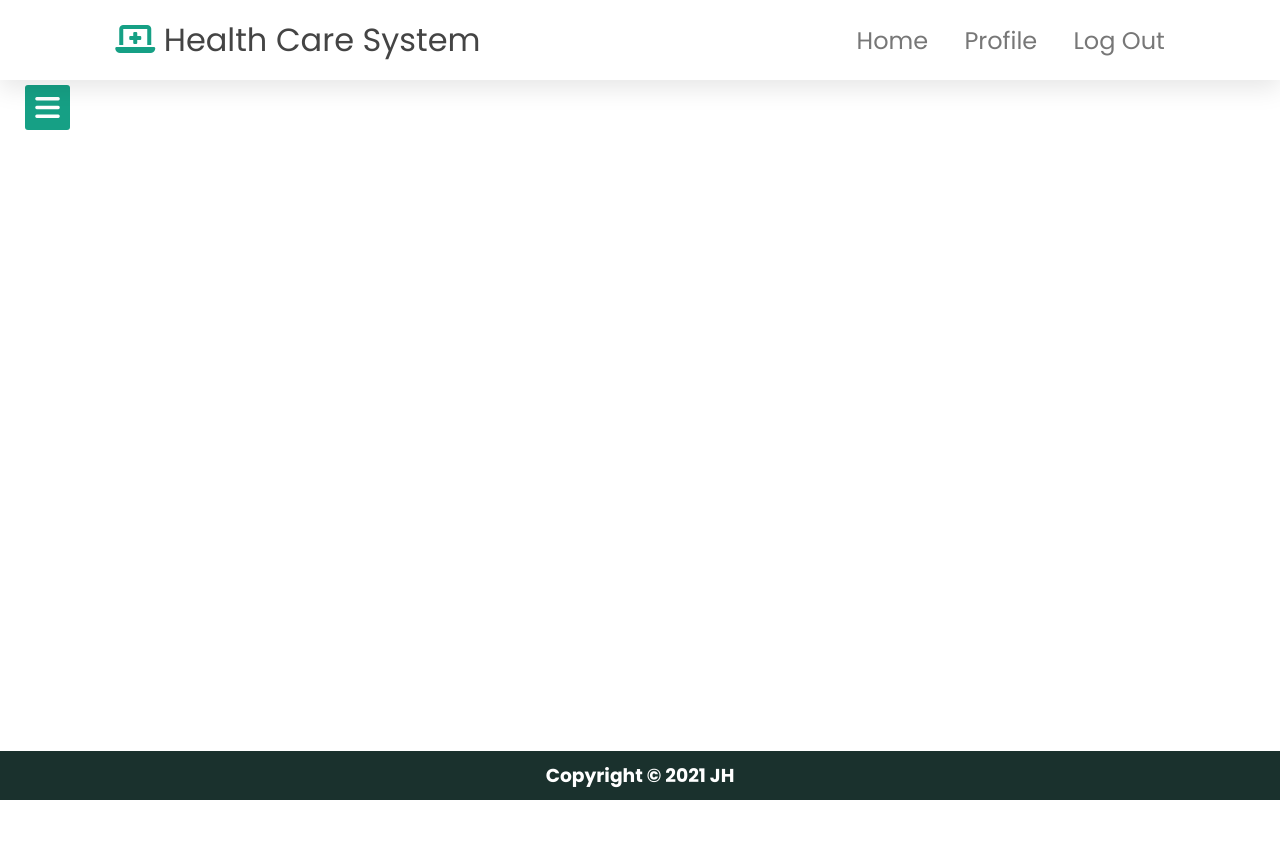
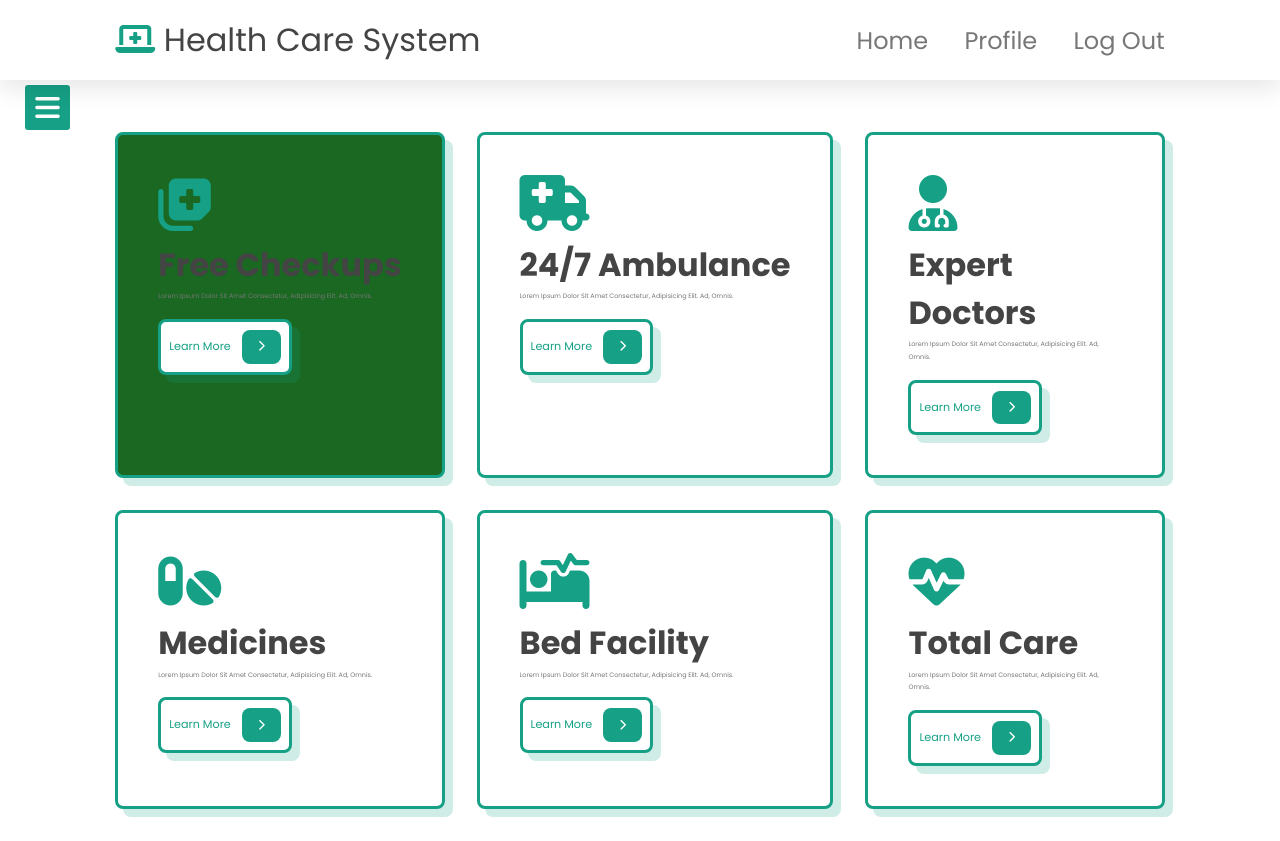
Before and after one commit to mdjawadulhasan/Health-Application, a PHP site: page /phawa/Patient/PatientHome.php in a window 1280 px wide. Before the commit the page ends 800 px from the top, so only its background shows below. Run offline with PHP 8.4, Linux system fonts and the light colour scheme; the visitor is signed in with stand-in values (Sample User, id 1); some libraries are stand-ins or nearby versions.

Commit message:
Home design ongoing

```diff
--- a/PHP/Patient/PatientHome.php
+++ b/PHP/Patient/PatientHome.php
@@ -4,9 +4,69 @@ if (!isset($_SESSION["user_name"])) {
     header("refresh: 0; url=Patsignin.php");
     exit();
 }
- $title = 'Home';
+$title = 'Home';
 require_once './includes/header.php';
 require_once './includes/sidebar.php';
-require_once './includes/footer.php';
+
 
 ?>
+
+
+<!DOCTYPE html>
+<html lang="en">
+<head>
+    <meta charset="UTF-8">
+    <meta http-equiv="X-UA-Compatible" content="IE=edge">
+    <meta name="viewport" content="width=device-width, initial-scale=1.0">
+    <link rel="stylesheet" href="./css/Homestyle.css">
+</head>
+<body>
+<section class="services" id="services">
+
+<div class="box-container">
+
+    <div class="box b1">
+        <i class="fas fa-notes-medical"></i>
+        <h3>free checkups</h3>
+        <p>Lorem ipsum dolor sit amet consectetur, adipisicing elit. Ad, omnis.</p>
+        <a href="#" class="btngo"> learn more <span class="fas fa-chevron-right"></span> </a>
+    </div>
+
+    <div class="box b2">
+        <i class="fas fa-ambulance"></i>
+        <h3>24/7 ambulance</h3>
+        <p>Lorem ipsum dolor sit amet consectetur, adipisicing elit. Ad, omnis.</p>
+        <a href="#" class="btngo"> learn more <span class="fas fa-chevron-right"></span> </a>
+    </div>
+
+    <div class="box">
+        <i class="fas fa-user-md"></i>
+        <h3>expert doctors</h3>
+        <p>Lorem ipsum dolor sit amet consectetur, adipisicing elit. Ad, omnis.</p>
+        <a href="#" class="btngo"> learn more <span class="fas fa-chevron-right"></span> </a>
+    </div>
+
+    <div class="box">
+        <i class="fas fa-pills"></i>
+        <h3>medicines</h3>
+        <p>Lorem ipsum dolor sit amet consectetur, adipisicing elit. Ad, omnis.</p>
+        <a href="#" class="btngo"> learn more <span class="fas fa-chevron-right"></span> </a>
+    </div>
+
+    <div class="box">
+        <i class="fas fa-procedures"></i>
+        <h3>bed facility</h3>
+        <p>Lorem ipsum dolor sit amet consectetur, adipisicing elit. Ad, omnis.</p>
+        <a href="#" class="btngo"> learn more <span class="fas fa-chevron-right"></span> </a>
+    </div>
+
+    <div class="box">
+        <i class="fas fa-heartbeat"></i>
+        <h3>total care</h3>
+        <p>Lorem ipsum dolor sit amet consectetur, adipisicing elit. Ad, omnis.</p>
+        <a href="#" class="btngo"> learn more <span class="fas fa-chevron-right"></span> </a>
+    </div>
+
+</div>
+</section>
+</body>
--- /dev/null
+++ b/PHP/Patient/css/Homestyle.css
@@ -0,0 +1,87 @@
+@import url('https://fonts.googleapis.com/css2?family=Poppins:wght@100;200;300;400;500;600;700&display=swap');
+:root {
+    --green: #16a085;
+    --black: #444;
+    --light-color: #777;
+    --box-shadow: .5rem .5rem 0 rgba(22, 160, 133, .2);
+    --text-shadow: .4rem .4rem 0 rgba(0, 0, 0, .2);
+    --border: .2rem solid var(--green);
+}
+
+.services {
+    padding: 2rem 9%;
+}
+
+.btngo {
+    display: inline-block;
+    margin-top: 1rem;
+    padding: .5rem;
+    padding-left: .5rem;
+    border: var(--border);
+    border-radius: .5rem;
+    box-shadow: var(--box-shadow);
+    color: var(--green);
+    cursor: pointer;
+    font-size: .7rem;
+    background: #fff;
+}
+
+.btngo span {
+    padding: .7rem 1rem;
+    border-radius: .5rem;
+    background: var(--green);
+    color: #fff;
+    margin-left: .5rem;
+}
+
+.btngo:hover {
+    background: var(--green);
+    color: #fff;
+}
+
+.btngo:hover span {
+    color: var(--green);
+    background: #fff;
+    margin-left: 1rem;
+}
+
+.services .box-container {
+    display: grid;
+    grid-template-columns: auto auto auto;
+    gap: 2rem;
+}
+
+.services .box-container .box {
+    background: #fff;
+    border-radius: .5rem;
+    box-shadow: var(--box-shadow);
+    border: var(--border);
+    padding: 2.5rem;
+}
+
+.services .box-container .b1 {
+    background: rgb(26, 104, 33);
+}
+
+.services .box-container .box:hover {
+    box-shadow: 0 4px 8px 0 rgba(5, 241, 190, 0.2);
+    transform: translateY(2%);
+}
+
+.services .box-container .box i {
+    color: var(--green);
+    font-size: 3.5rem;
+    padding-bottom: .5rem;
+}
+
+.services .box-container .box h3 {
+    color: var(--black);
+    font-size: 2rem;
+    padding: .1rem 0;
+}
+
+.services .box-container .box p {
+    color: var(--light-color);
+    font-size: .4rem;
+    line-height: 2;
+}
```
